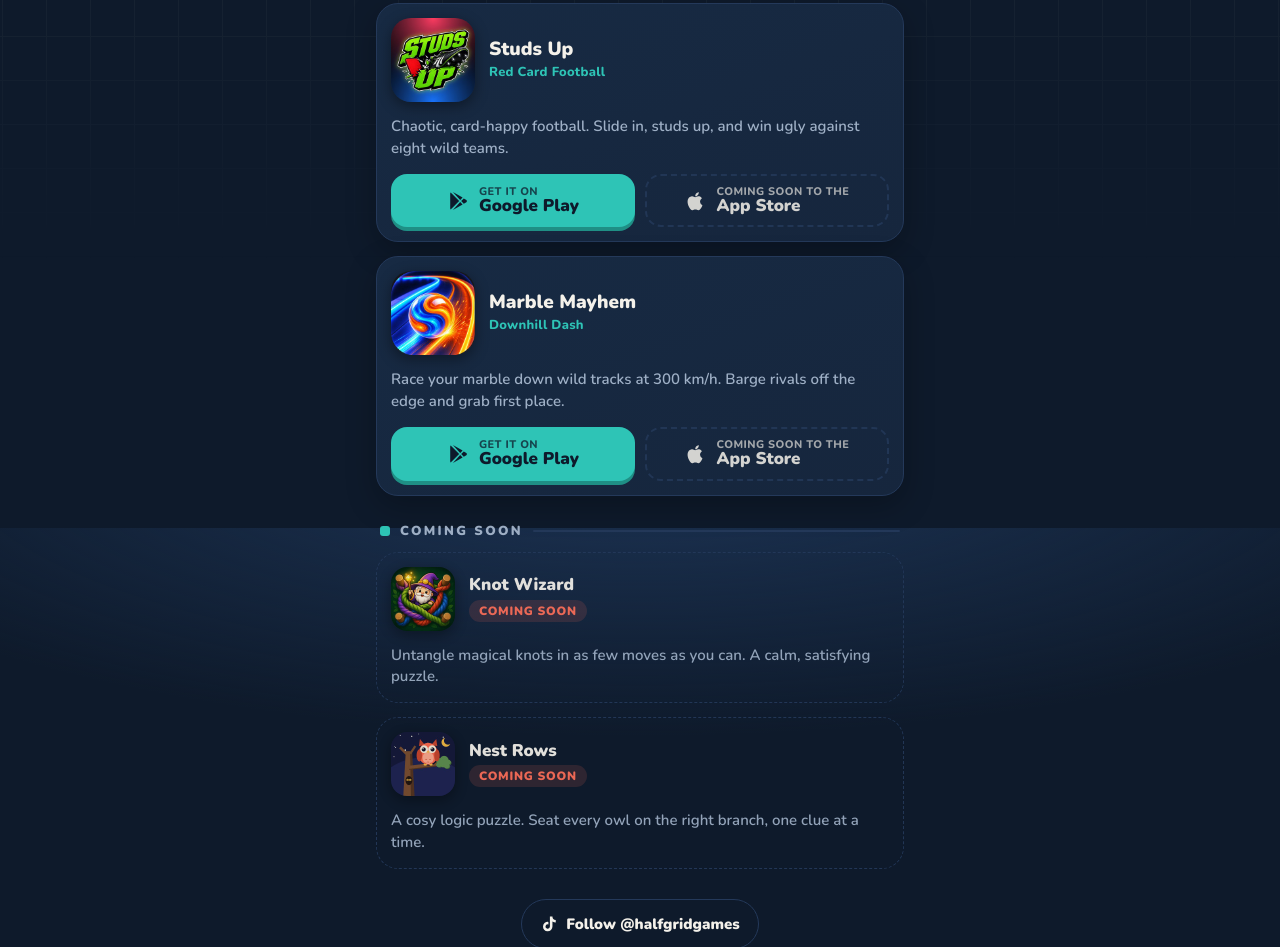
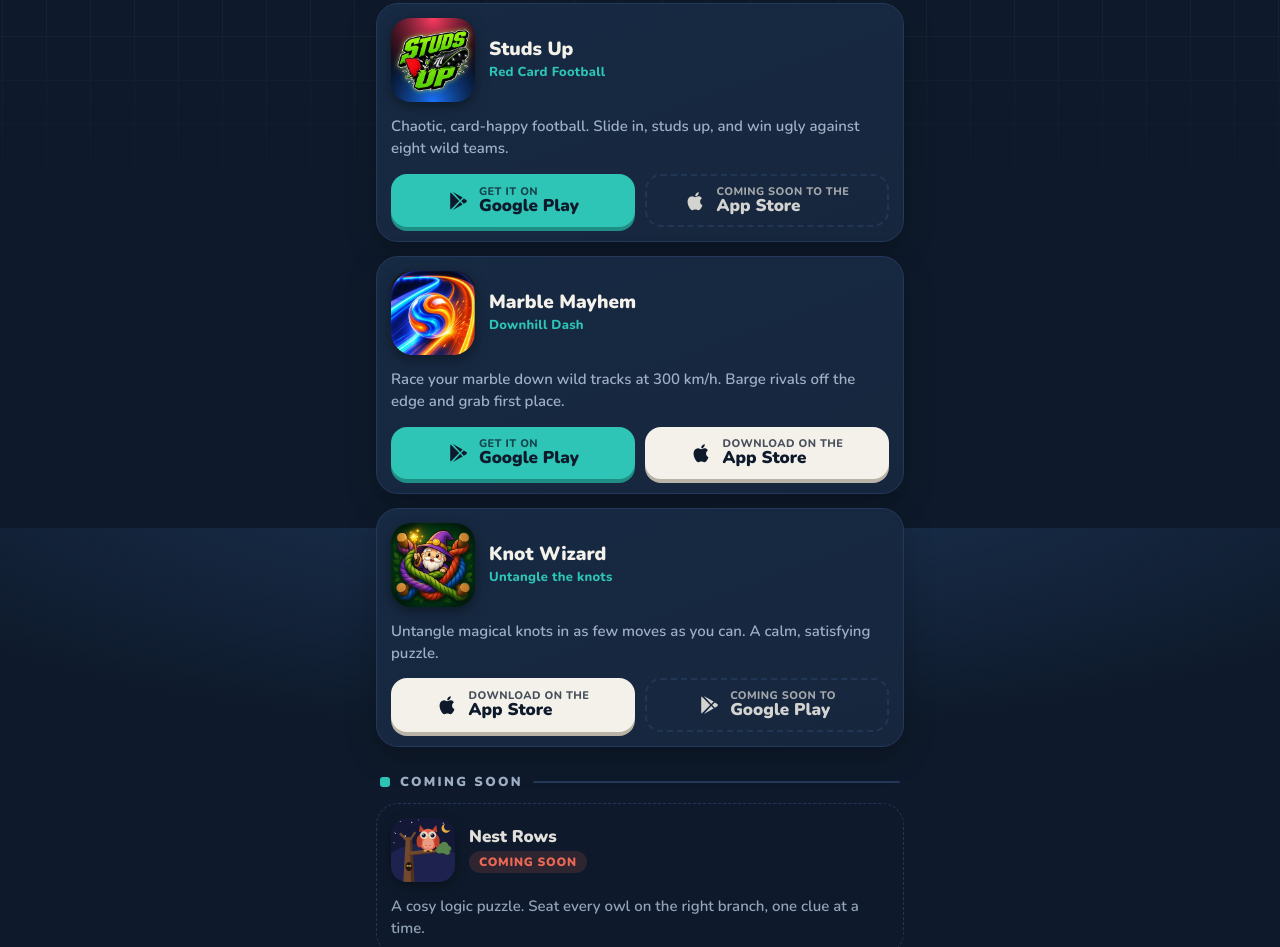
Before and after one commit to halfgridgames-ai/halfgridgames-ai.github.io, a plain HTML site: page index.html in a window 1280 px wide. Shown: the part 272-1219 px from the top of the page. Drawn offline with nearby package versions, Linux system fonts and the light colour scheme.

Commit message:
Switch on App Store buttons for Marble Mayhem and Knot Wizard
Co-Authored-By: Claude Opus 5.5 <noreply@anthropic.com>
Claude-Session: https://claude.ai/code/session_01XLejpZtyVnHNy6gWQ8cRBo

```diff
--- a/index.html
+++ b/index.html
@@ -152,23 +152,35 @@
       <svg viewBox="0 0 24 24" aria-hidden="true"><path fill="currentColor" d="M4 2.6c-.3.3-.5.8-.5 1.4v16c0 .6.2 1.1.5 1.4L13.3 12 4 2.6Zm10.4 10.5 2.6 2.6-10.6 6.1 8-8.7Zm0-2.2-8-8.7L17 8.3l-2.6 2.6Zm3.9 4 2.8-1.6c.8-.5.8-1.9 0-2.4l-2.8-1.6-2.8 2.8 2.8 2.8Z"/></svg>
       <span><small>GET IT ON</small>Google Play</span>
     </a>
-    <span class="btn ios soonbtn" aria-disabled="true">
+    <a class="btn ios" href="https://apps.apple.com/app/id6829033430">
       <svg viewBox="0 0 24 24" aria-hidden="true"><path fill="currentColor" d="M16.4 12.6c0-2.4 2-3.6 2.1-3.7-1.2-1.7-3-1.9-3.6-2-1.5-.2-3 .9-3.8.9-.8 0-2-.9-3.3-.9-1.7 0-3.3 1-4.1 2.5-1.8 3.1-.5 7.6 1.3 10.1.8 1.2 1.8 2.6 3.1 2.5 1.3-.1 1.7-.8 3.2-.8s1.9.8 3.3.8c1.4 0 2.2-1.2 3-2.5 1-1.4 1.4-2.8 1.4-2.9-.1 0-2.6-1-2.6-4ZM14 5.4c.7-.8 1.1-1.9 1-3-1 0-2.1.7-2.8 1.5-.6.7-1.2 1.8-1 2.9 1 .1 2.1-.6 2.8-1.4Z"/></svg>
-      <span><small>COMING SOON TO THE</small>App Store</span>
+      <span><small>DOWNLOAD ON THE</small>App Store</span>
+    </a>
+  </div>
+</article>
+
+<article class="game">
+  <img src="img/kw.jpg" alt="Knot Wizard icon" width="84" height="84">
+  <div>
+    <h3>Knot Wizard</h3>
+    <div class="sub">Untangle the knots</div>
+  </div>
+  <p class="desc">Untangle magical knots in as few moves as you can. A calm, satisfying puzzle.</p>
+  <div class="btns">
+    <a class="btn ios" href="https://apps.apple.com/app/id6829033479">
+      <svg viewBox="0 0 24 24" aria-hidden="true"><path fill="currentColor" d="M16.4 12.6c0-2.4 2-3.6 2.1-3.7-1.2-1.7-3-1.9-3.6-2-1.5-.2-3 .9-3.8.9-.8 0-2-.9-3.3-.9-1.7 0-3.3 1-4.1 2.5-1.8 3.1-.5 7.6 1.3 10.1.8 1.2 1.8 2.6 3.1 2.5 1.3-.1 1.7-.8 3.2-.8s1.9.8 3.3.8c1.4 0 2.2-1.2 3-2.5 1-1.4 1.4-2.8 1.4-2.9-.1 0-2.6-1-2.6-4ZM14 5.4c.7-.8 1.1-1.9 1-3-1 0-2.1.7-2.8 1.5-.6.7-1.2 1.8-1 2.9 1 .1 2.1-.6 2.8-1.4Z"/></svg>
+      <span><small>DOWNLOAD ON THE</small>App Store</span>
+    </a>
+    <span class="btn soonbtn" aria-disabled="true">
+      <svg viewBox="0 0 24 24" aria-hidden="true"><path fill="currentColor" d="M4 2.6c-.3.3-.5.8-.5 1.4v16c0 .6.2 1.1.5 1.4L13.3 12 4 2.6Zm10.4 10.5 2.6 2.6-10.6 6.1 8-8.7Zm0-2.2-8-8.7L17 8.3l-2.6 2.6Zm3.9 4 2.8-1.6c.8-.5.8-1.9 0-2.4l-2.8-1.6-2.8 2.8 2.8 2.8Z"/></svg>
+      <span><small>COMING SOON TO</small>Google Play</span>
     </span>
   </div>
 </article>
 
 <h2><i class="dot t"></i>Coming soon</h2>
 
-<article class="game soon">
-  <img src="img/kw.jpg" alt="Knot Wizard icon" width="64" height="64" loading="lazy">
-  <div>
-    <h3>Knot Wizard</h3>
-    <span class="pill">COMING SOON</span>
-  </div>
-  <p class="desc">Untangle magical knots in as few moves as you can. A calm, satisfying puzzle.</p>
-</article>
+
 
 <article class="game soon">
   <img src="img/nr.jpg" alt="Nest Rows icon" width="64" height="64" loading="lazy">
```
